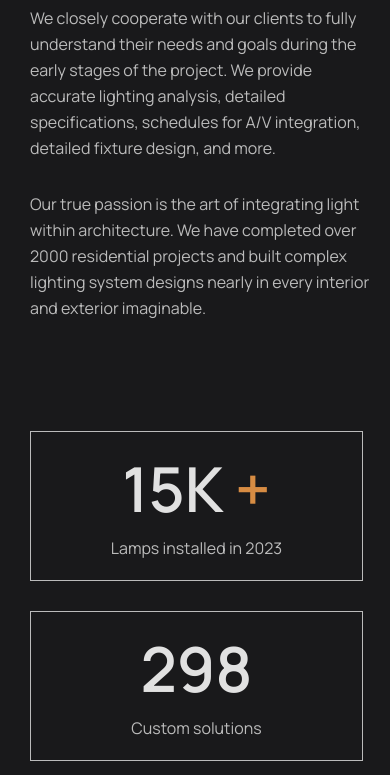
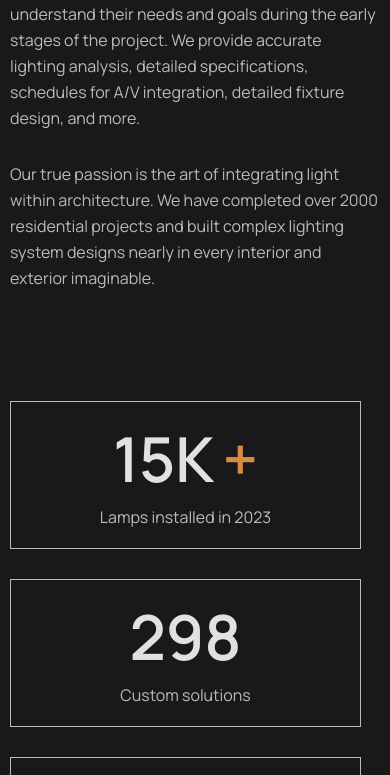
Before and after one commit to analevus/about-us.html, a plain HTML site: page index.html in a window 390 px wide. Shown: the part 802-1577 px from the top of the page. Drawn offline with Linux system fonts and the light colour scheme.

Commit message:
Update about-us.css

```diff
--- a/css/about-us.css
+++ b/css/about-us.css
@@ -144,24 +144,7 @@ img {
     }
 }
 
-@media (max-width: 1200px) {
-    .about-us, .statistic {
-        font-size: 1.8rem;
-    }
+.about-us .statistic {
+   margin-left: auto;
+    margin-right: auto;
 }
-
-@media (max-width: 1000px) {
-.about-us, .statistic {
-    font-size: 1.5rem;
-}
-}
-
-.about-us, .statistic {
-    font-size: 2rem;
-    line-height: 1.5;
-    text-align: left;
-    margin: 0 auto;
-    max-width: 100%;
-    background-color: rgb(25, 25, 27);
-    padding-left: 20px;
-}
```
